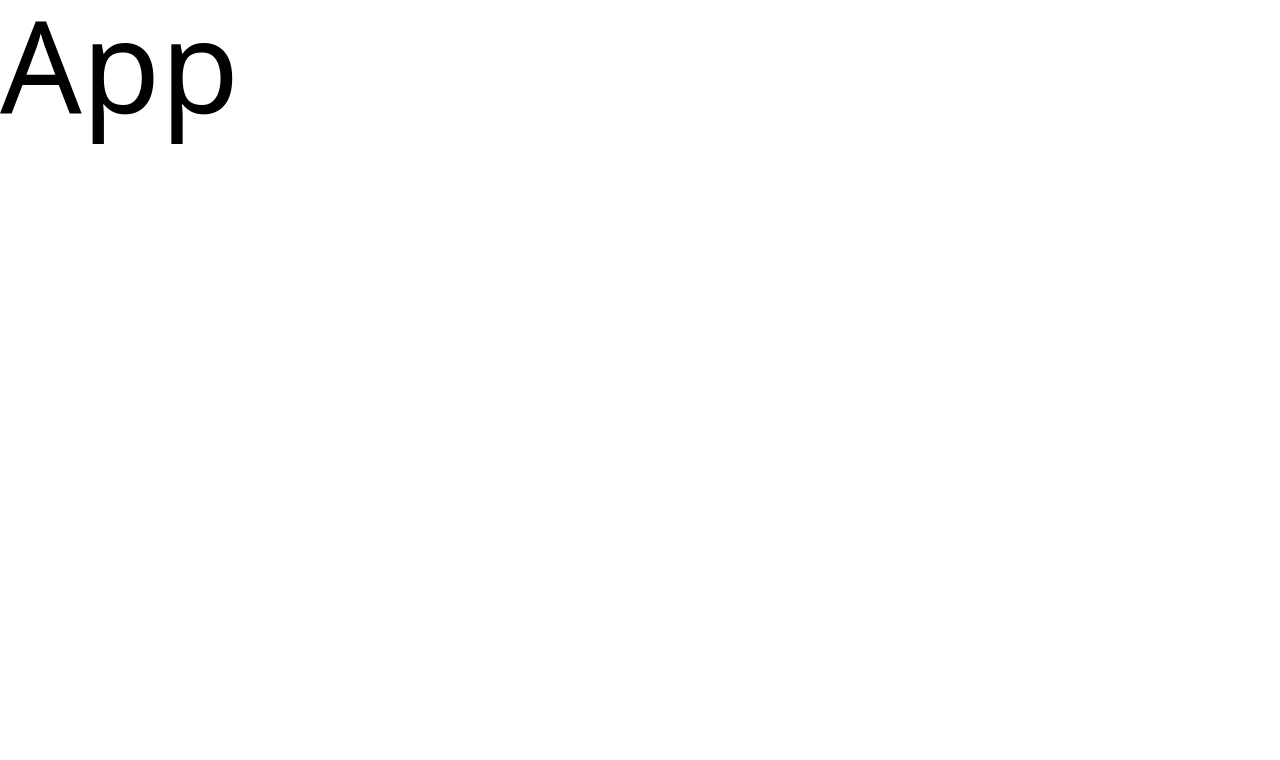
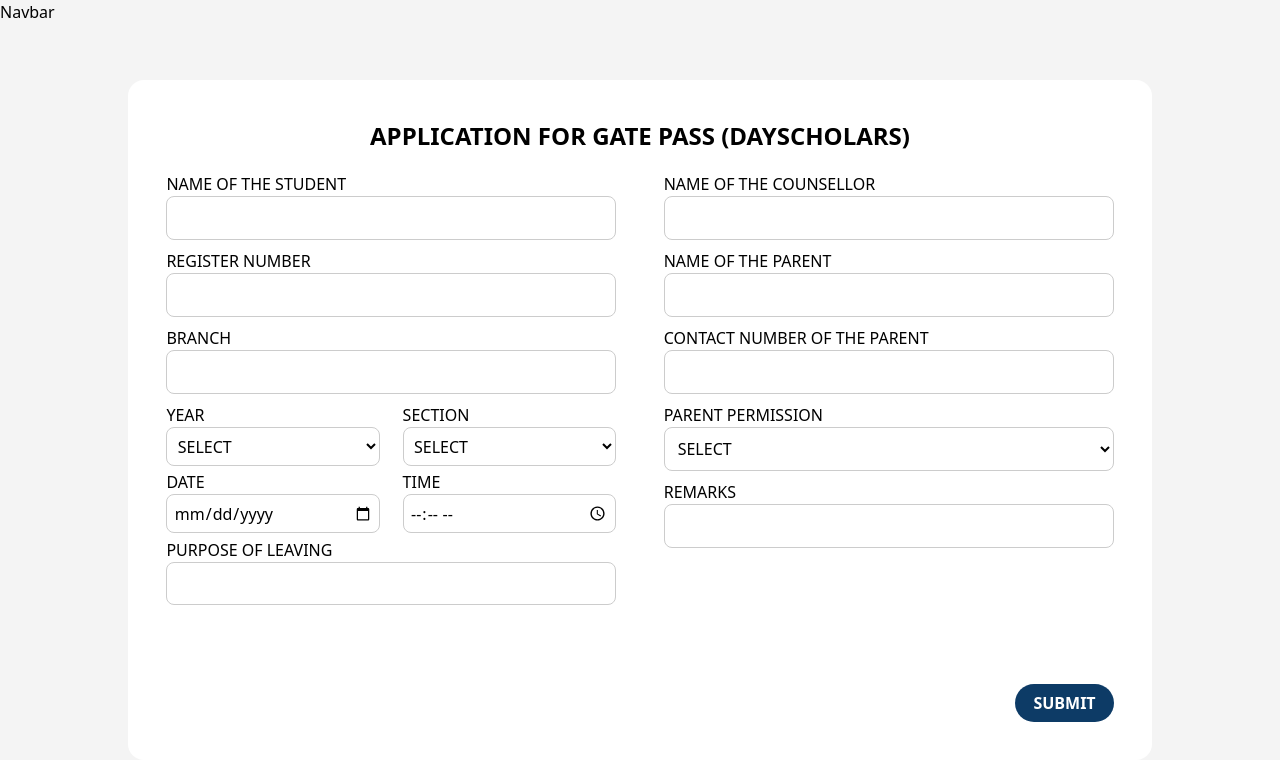
Before and after one commit to Dhanesh45/RMK-SMART-PORTAL, a React (Vite) app in the folder frontend/: page / in a window 1280 px wide. Shown: the top 760 px of the page. Built offline with nearby package versions, Linux system fonts and the light colour scheme.

Commit message:
Gothaaaaaa

```diff
--- a/frontend/package.json
+++ b/frontend/package.json
@@ -14,8 +14,10 @@
     "@emotion/styled": "^11.14.1",
     "@mui/material": "^7.3.2",
     "@tailwindcss/postcss": "^4.1.13",
+    "date-fns": "^4.1.0",
     "postcss": "^8.5.6",
     "react": "^19.1.1",
+    "react-datepicker": "^8.7.0",
     "react-dom": "^19.1.1",
     "tailwindcss": "^4.1.13"
   },
--- a/frontend/src/App.jsx
+++ b/frontend/src/App.jsx
@@ -1,9 +1,16 @@
-import React from 'react'
+import React from "react";
+// import ODForm from "./components/student/ODform";
+// import HodHistoryPage from "./components/faculty/hod/HodHistoryPage";  // ✅ Correct import
+import DayScholarsOutPass from "./components/student/DayScholarsOutPass";
 
 const App = () => {
   return (
-    <div className='w-[10%] h-[10%] text-9xl'>App</div>
-  )
-}
+    <div>
+     {/* { <ODForm />  */}
+     {/* <HodHistoryPage /> */}
+     <DayScholarsOutPass />
+    </div>
+  );
+};
 
-export default App
+export default App;
```
Also changed, not shown: 1 other file (tests, documents, lock files or other folders).
